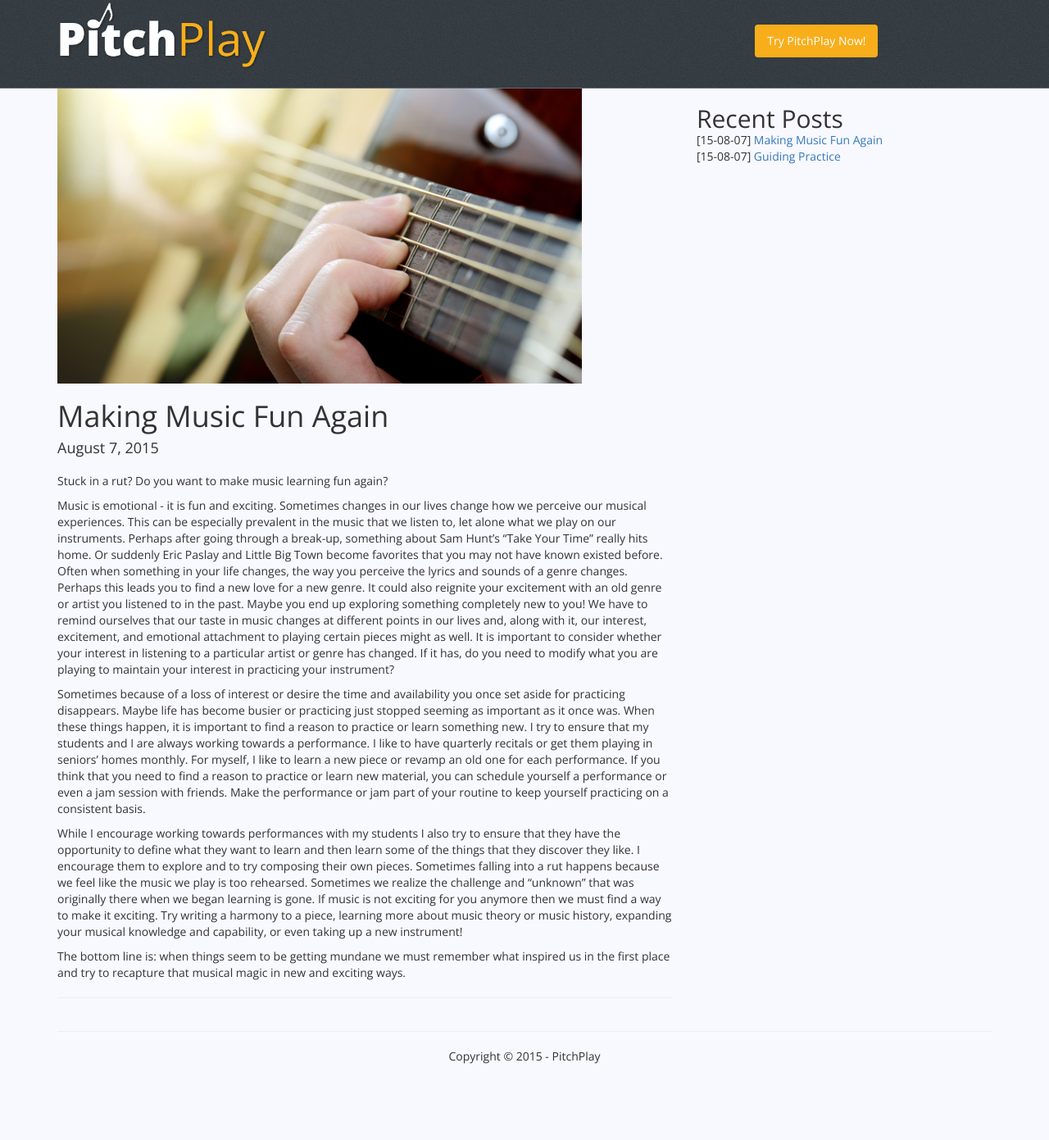
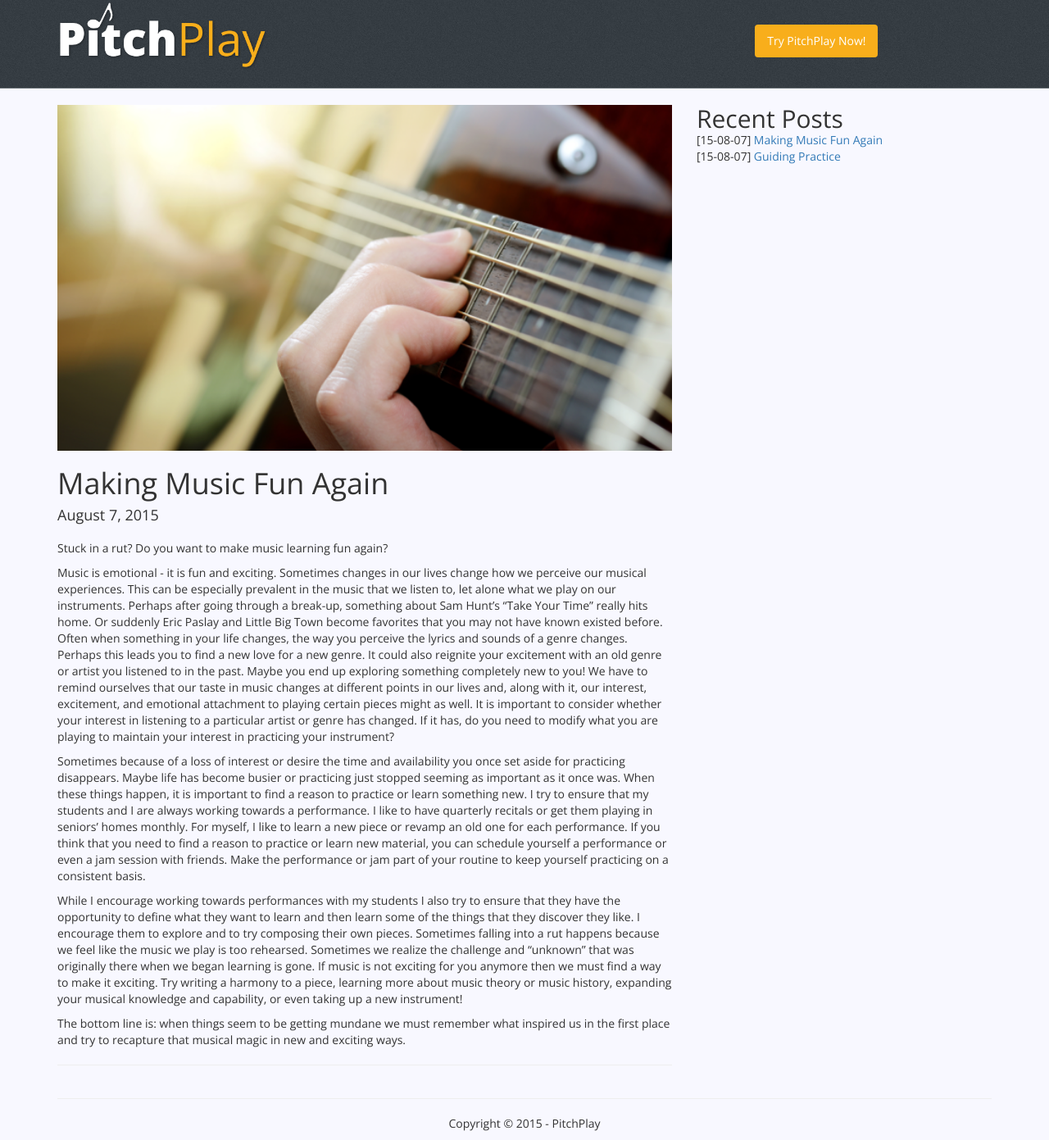
Before and after one commit to pitchplay/blog-content, a Jekyll site: the page built from _posts/2015-08-07-MakingMusicFun.md, in a window 1280 px wide. Shown: the whole page at 82% size. Built offline with Jekyll 4.4.1, drawn with Linux system fonts in a browser that asks for light colours; nearby versions of some CDN libraries; Markdown is read by kramdown in place of the engine named in the settings; before the commit the page ends 1309 px from its top, so only the background shows below that.

Commit message:
Format post images for better fit and looks

```diff
--- a/_layouts/post.html
+++ b/_layouts/post.html
@@ -5,7 +5,7 @@
   <section class="container">
     <div class="row">
       <div class="post-body col-xs-12 col-sm-8">
-        <img class="img-responsive" src="/assets/img/{{ page.img }}" alt="Post Photo">
+        <img class="center-block img-responsive" src="/assets/img/{{ page.img }}" alt="Post Photo">
         <h1>{{ page.title }}</h1>
         <h4>{{ page.date | date: "%B %-d, %Y" }}</h4>
         {{ content }}
--- a/assets/css/style.css
+++ b/assets/css/style.css
@@ -50,6 +50,12 @@ ul li {
   margin-bottom: 20px;
 }
 
+.post-body img {
+  margin-top: 20px;
+  width:100%;
+  height:auto;
+}
+
 .btn-nav {
   display: inline-block;
   background-color: #F8AE1B;
```
